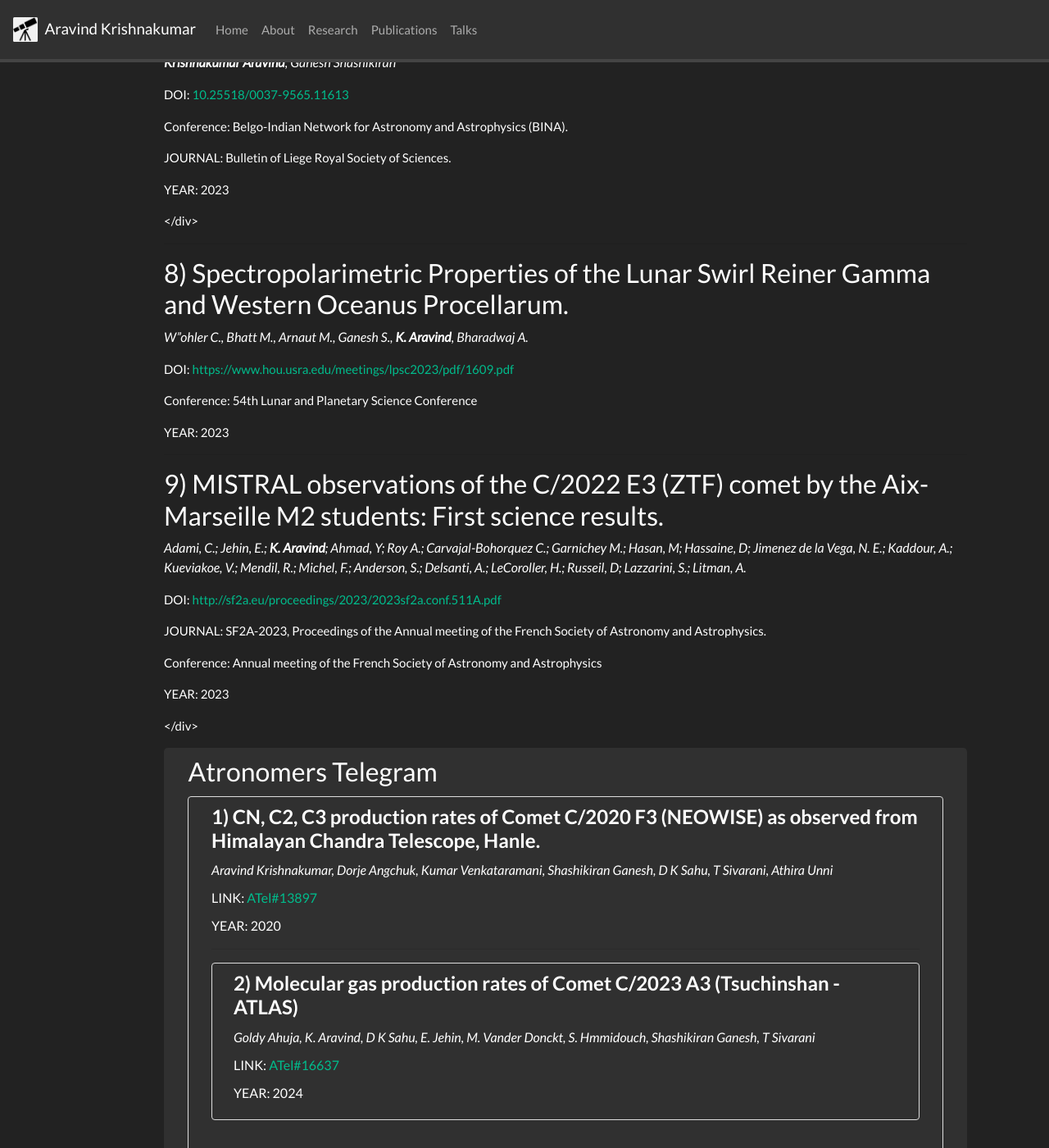
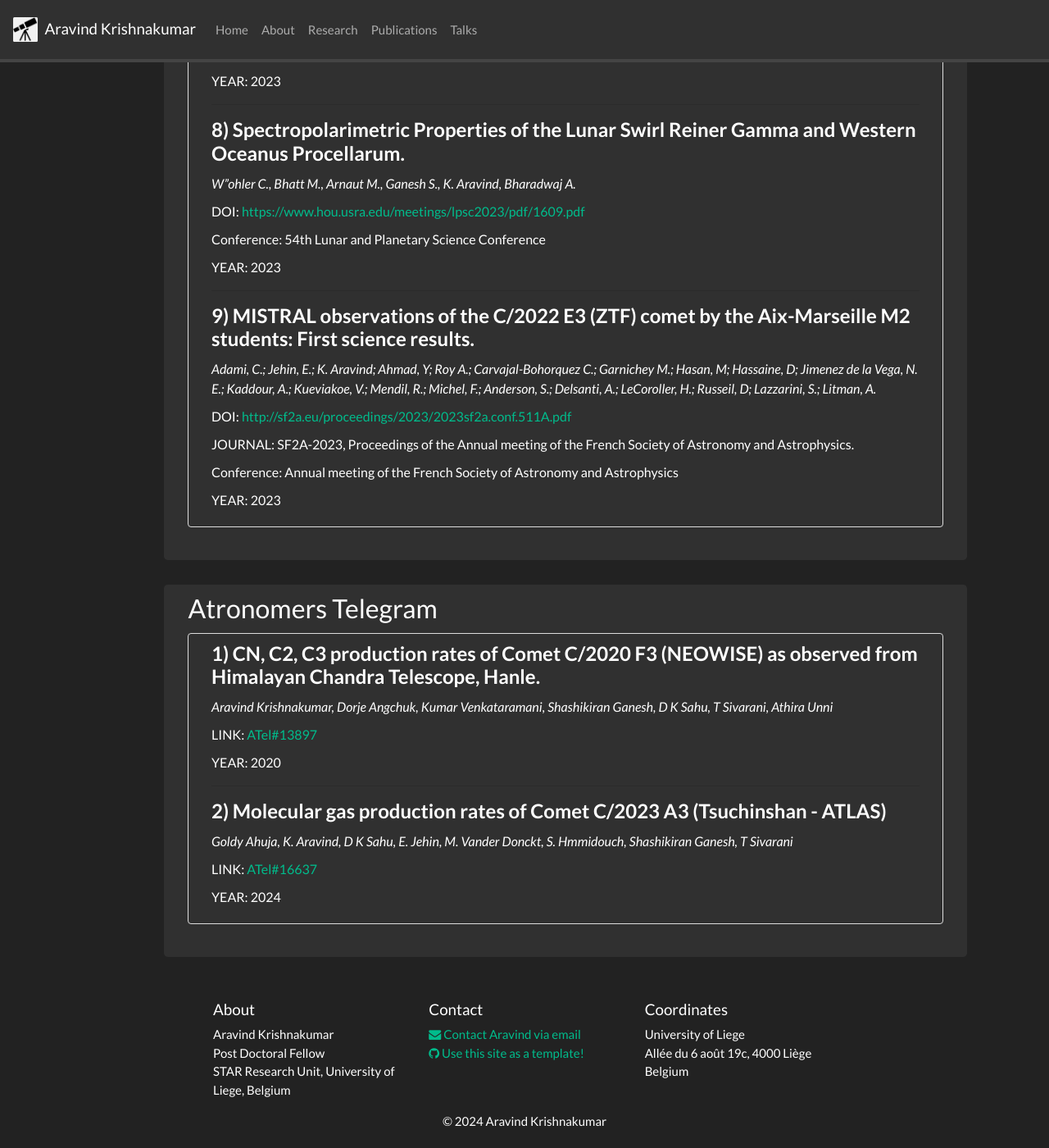
Before and after one commit to DrAravind1192/DrAravind1192.github.io, a Jekyll site: the page built from _pages/publications.md, in a window 1280 px wide and 1400 px high, scrolled down 5066 px. Shown: the whole window at 82% size. Built offline with Jekyll 4.4.1, drawn with Linux system fonts in a browser that asks for light colours; nearby versions of some CDN libraries; a style sheet for code colours, icons or effects is not loaded.

Commit message:
Update publications.md

```diff
--- a/_pages/publications.md
+++ b/_pages/publications.md
@@ -183,7 +183,6 @@ Umesh Chandra Joshi.</p>
   <p>Link: <a href="https://www.hou.usra.edu/meetings/acm2023/pdf/2501.pdf">https://www.hou.usra.edu/meetings/acm2023/pdf/2501.pdf</a></p>
   <p>Conference: Asteroids, Comets, Meteors Conference</p>
   <p>YEAR: 2023 </p>
-  </div>
 
 <hr>
 
@@ -192,7 +191,6 @@ Umesh Chandra Joshi.</p>
   <p>Link: <a href="https://www.hou.usra.edu/meetings/acm2023/pdf/2461.pdf">https://www.hou.usra.edu/meetings/acm2023/pdf/2461.pdf</a></p>
   <p>Conference: Asteroids, Comets, Meteors Conference</p>
   <p>YEAR: 2023 </p>
-  </div>
 
   <hr>
 
@@ -202,7 +200,6 @@ Umesh Chandra Joshi.</p>
   <p>Conference: Belgo-Indian Network for Astronomy and Astrophysics (BINA).</p>
   <p>JOURNAL: Bulletin of Liege Royal Society of Sciences.</p>
   <p>YEAR: 2023 </p>
-  </div>
 
   <hr>
 
@@ -220,7 +217,7 @@ Umesh Chandra Joshi.</p>
   <p>JOURNAL: SF2A-2023, Proceedings of the Annual meeting of the French Society of Astronomy and Astrophysics.</p>
   <p>Conference: Annual meeting of the French Society of Astronomy and Astrophysics</p>
   <p>YEAR: 2023 </p>
-
+  </div>
 </div>
 
 <div class="jumbotron">
@@ -233,7 +230,6 @@ Umesh Chandra Joshi.</p>
 
    <hr>
 
-   <div class="publication">
   <h3>2) Molecular gas production rates of Comet C/2023 A3 (Tsuchinshan - ATLAS)</h3>
   <p class="authors">Goldy Ahuja, **K. Aravind**, D K Sahu, E. Jehin, M. Vander Donckt, S. Hmmidouch, Shashikiran Ganesh, T Sivarani</p>
   <p>LINK: <a href="https://astronomerstelegram.org/?read=16637">ATel#16637</a></p>
```
